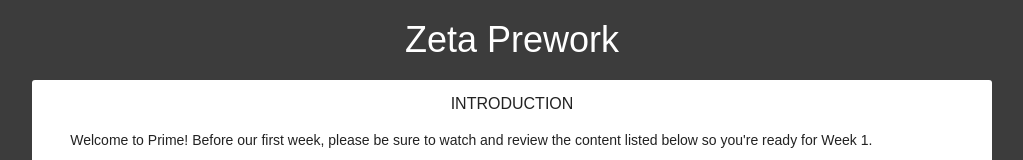
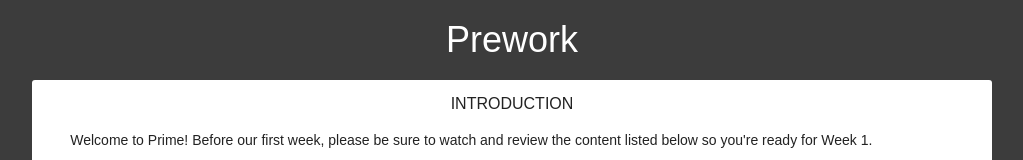
Before and after one commit to PrimeAcademy/prework, a website: page index.html in a window 1280 px wide. Shown: the top 160 px of the page, without its empty margins (128-1151 px from the left). Drawn offline with nearby package versions, Linux system fonts and the light colour scheme.

Commit message:
removed zeta from header h1 too

```diff
--- a/index.html
+++ b/index.html
@@ -10,7 +10,7 @@
 </head>
 <body>
     <header>
-        <h1>Zeta Prework</h1>
+        <h1>Prework</h1>
     </header>
 
     <section>
```
